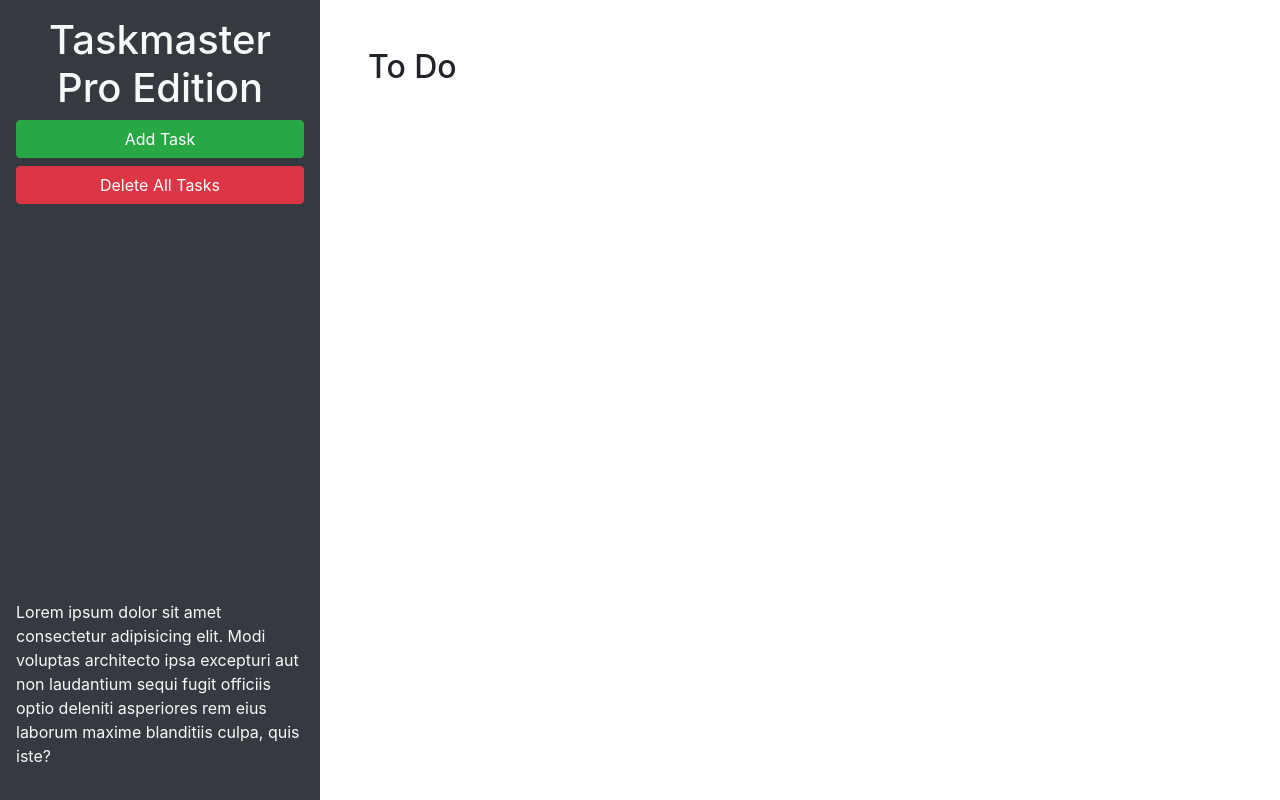
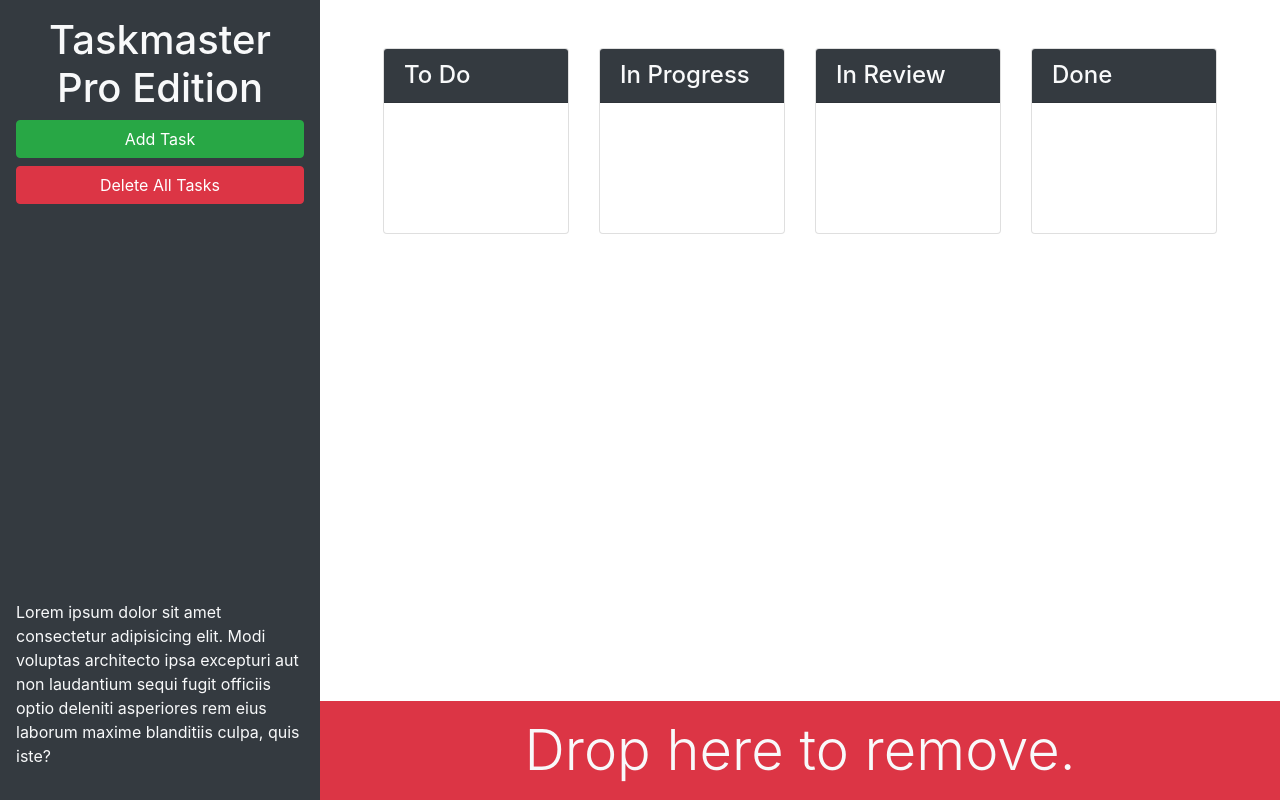
Before and after one commit to Besupan/taskmaster-pro, a plain HTML site: page index.html in a window 1280 px wide. Drawn offline with nearby package versions, Linux system fonts and the light colour scheme.

Commit message:
organized layout with bootstrap

```diff
--- a/index.html
+++ b/index.html
@@ -13,20 +13,71 @@
 <body>
 
   <div class="row min-vh-100 no-gutters">
-    <header class="col-12 col-lg-3 bg-dark text-light d-flex flex-column p-4 p-lg-3">
+    <header class="col-12 col-lg-3 bg-dark text-light sticky-top d-flex flex-column p-4 p-lg-3">
       <h1 class="text-center">Taskmaster Pro Edition</h1>
       <button id="create-task" class="btn btn-block btn-success" data-toggle="modal" data-target="#task-form-modal">Add
         Task</button>
       <button id="remove-tasks" class="btn btn-block btn-danger">Delete All Tasks</button>
-      <p class="mt-auto">Lorem ipsum dolor sit amet consectetur adipisicing elit. Modi voluptas architecto ipsa
+      <p class="mt-auto d-none d-lg-block">Lorem ipsum dolor sit amet consectetur adipisicing elit. Modi voluptas architecto ipsa
         excepturi aut non
         laudantium sequi fugit officiis optio deleniti asperiores rem eius laborum maxime blanditiis culpa, quis iste?
       </p>
     </header>
-    <main class="col-12 col-lg-9">
-      <div class="m-5">
-        <h2>To Do</h2>
-        <ul id="list-toDo" class="list-group"> </ul>
+    <main class="col-12 col-lg-9 d-flex flex-column">
+      <div class="m-5 row justify-content-around">
+        <div class="col-12 col-md-6 col-xl-3 mb-3">
+          <div class="card">
+            <h4 class="card-header bg-dark text-light">To Do</h4>
+            <ul id="list-toDo" class="list-group list-group-flush">
+              <li class="list-group-item">
+
+              </li>
+            </ul>
+          </div>
+        </div>
+        <!-- todo end -->
+        <!-- in progress start -->
+        <div class="col-12 col-md-6 col-xl-3 mb-3">
+          <div class="card">
+            <h4 class="card-header bg-dark text-light">In Progress</h4>
+            <ul id="list-inProgress" class="list-group list-group-flush">
+              <li class="list-group-item">
+
+              </li>
+            </ul>
+          </div>
+        </div>
+        <!-- in progress end -->
+        <!-- in review start-->
+        <div class="col-12 col-md-6 col-xl-3 mb-3">
+          <div class="card">
+            <h4 class="card-header bg-dark text-light">In Review</h4>
+            <ul id="list-inReview" class="list-group list-group-flush">
+              <li class="list-group-item">
+
+              </li>
+            </ul>
+          </div>
+
+        </div>
+        <!-- in review end -->
+        <!-- done start -->
+        <div class="col-12 col-md-6 col-xl-3 mb-3">
+          <div class="card">
+            <h4 class="card-header bg-dark text-light">Done</h4>
+            <ul id="list-done" class="list-group list-group-flush">
+              <li class="list-group-item">
+
+              </li>
+            </ul>
+          </div>
+        </div>
+        <!-- done end -->
+      </div>
+      <div id="trash" class="display-4 mt-auto">
+        <div class="w-100 bg-danger p-3 text-center text-light">
+          Drop here to remove.
+        </div>
       </div>
     </main>
   </div>
@@ -46,11 +97,11 @@
           <form>
             <div class="form-group">
               <label for="modalTaskDescription">Task description</label>
-              <textarea id="modalTaskDescription" rows="3"></textarea>
+              <textarea id="modalTaskDescription" rows="3" class="form-control"></textarea>
             </div>
             <div class="form-group">
               <label for="modalDueDate">Due date</label>
-              <input type="text" id="modalDueDate" placeholder="mm/dd/yyyy" autocomplete="off" />
+              <input type="text" class="form-control" id="modalDueDate" placeholder="mm/dd/yyyy" autocomplete="off" />
             </div>
           </form>
         </div>
```
